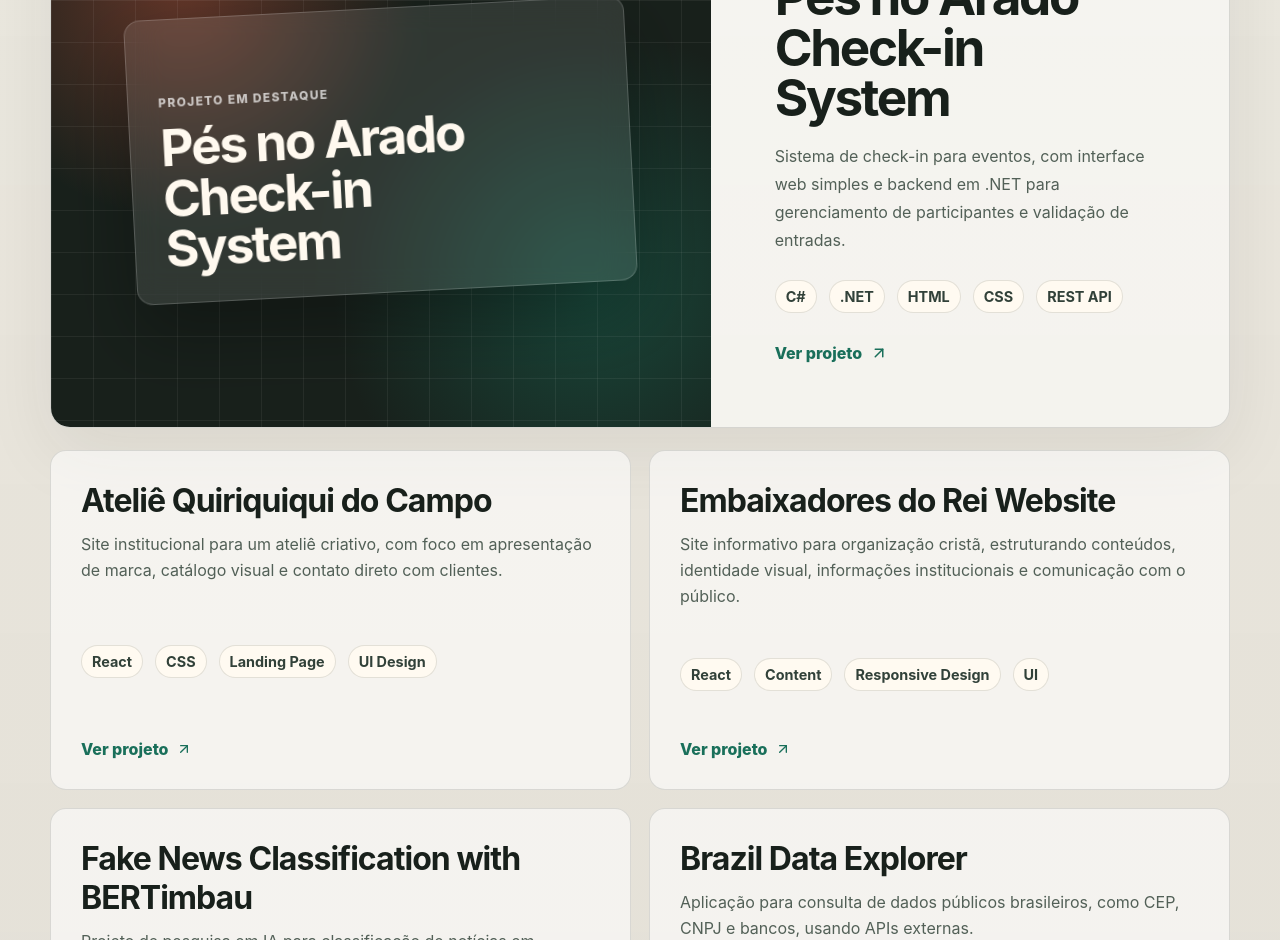
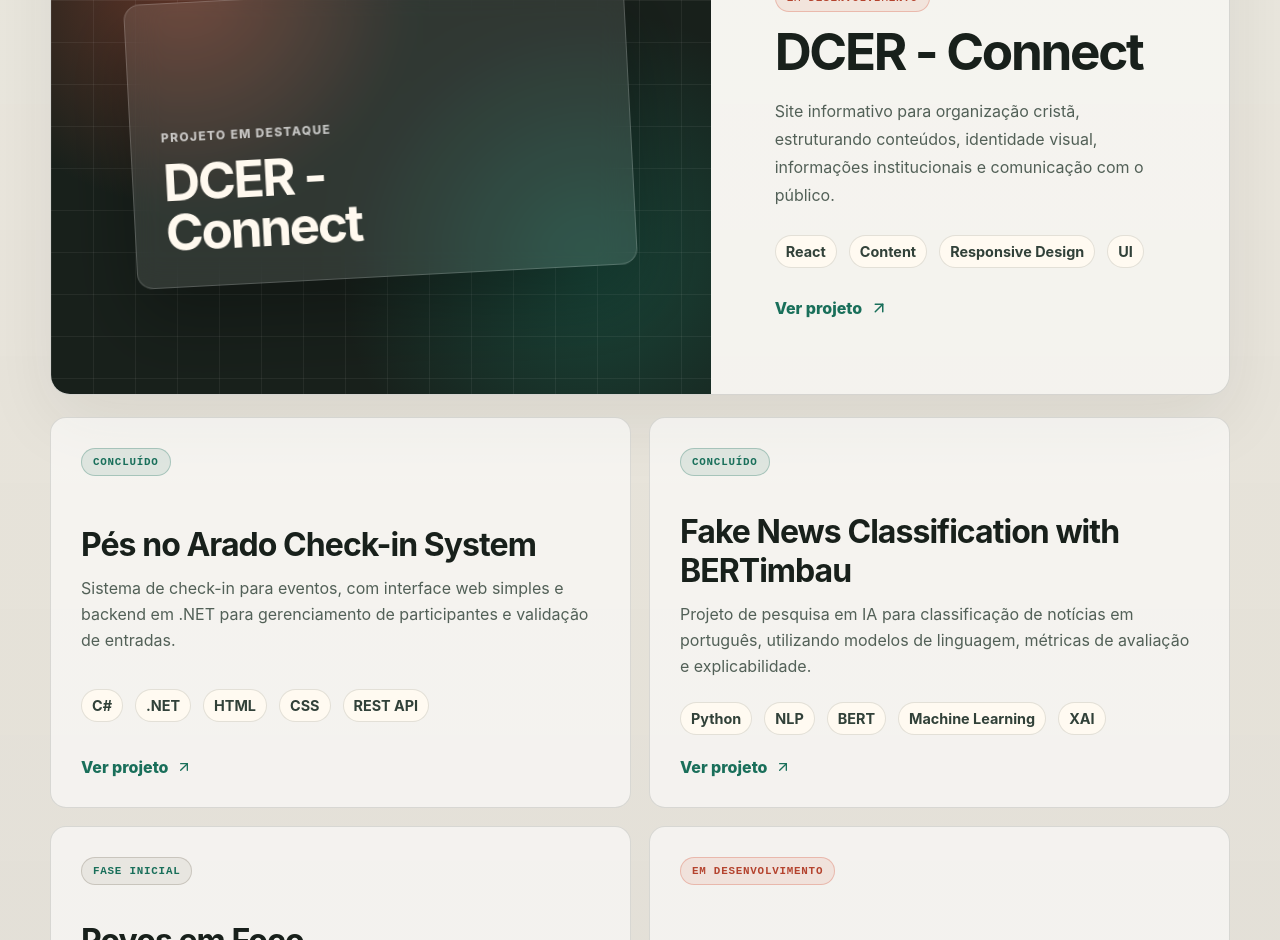
Before and after one commit to pedroramos-r4mos87/portfolio-react-pedro-ramos, a React (Vite) app: page / in a window 1280 px wide. Shown: the part 1860-2800 px from the top of the page. Built offline with nearby package versions, Linux system fonts and the light colour scheme.

Commit message:
feat: finalize portfolio projects and links

```diff
--- a/src/main.jsx
+++ b/src/main.jsx
@@ -65,6 +65,12 @@ const content = {
       viewProject: "Ver projeto",
     },
 
+    projectStatus:{
+      completed: "Concluído",
+      inProgress: "Em desenvolvimento",
+      earlyStage: "Fase inicial",
+    },
+
     skillsSection: {
       kicker: "Skills",
       title: "Ferramentas que uso no dia a dia",
@@ -120,46 +126,45 @@ const content = {
 
     projects: [
       {
+        title: "DCER - Connect",
+        description:
+          "Site informativo para organização cristã, estruturando conteúdos, identidade visual, informações institucionais e comunicação com o público.",
+        tags: ["React", "Content", "Responsive Design", "UI"],
+        link: "https://github.com/pedroramos-r4mos87/embaixadores-do-rei-ms",
+        status: "inProgress",
+      },
+      {
         title: "Pés no Arado Check-in System",
         description:
           "Sistema de check-in para eventos, com interface web simples e backend em .NET para gerenciamento de participantes e validação de entradas.",
         tags: ["C#", ".NET", "HTML", "CSS", "REST API"],
-        link: "#",
+        link: "https://github.com/RohpCompany/PesNoArado.API",
+        status: "completed",
+      },
+      {
+        title: "Fake News Classification with BERTimbau",
+        description:
+        "Projeto de pesquisa em IA para classificação de notícias em português, utilizando modelos de linguagem, métricas de avaliação e explicabilidade.",
+        tags: ["Python", "NLP", "BERT", "Machine Learning", "XAI"],
+        link: "/documents/tcc-final-version.pdf",
+        status: "completed",
+        linkLabel: "Ver pesquisa",
+      },
+      {
+        title: "Povos em Foco",
+        description:
+          "Plataforma para consulta e exploração de dados sobre povos, regiões, culturas e religiões ao redor do mundo, integrando informações de APIs externas em uma experiência visual, organizada e acessível.",
+        tags: ["C#", ".NET", "REST API", "External APIs", "PostgreSQL"],
+        link: "https://github.com/pedroramos-r4mos87/povos-em-foco",
+        status: "earlyStage",
       },
       {
         title: "Ateliê Quiriquiqui do Campo",
         description:
           "Site institucional para um ateliê criativo, com foco em apresentação de marca, catálogo visual e contato direto com clientes.",
         tags: ["React", "CSS", "Landing Page", "UI Design"],
-        link: "#",
-      },
-      {
-        title: "Embaixadores do Rei Website",
-        description:
-          "Site informativo para organização cristã, estruturando conteúdos, identidade visual, informações institucionais e comunicação com o público.",
-        tags: ["React", "Content", "Responsive Design", "UI"],
-        link: "#",
-      },
-      {
-        title: "Fake News Classification with BERTimbau",
-        description:
-          "Projeto de pesquisa em IA para classificação de notícias em português, utilizando modelos de linguagem, métricas de avaliação e explicabilidade.",
-        tags: ["Python", "NLP", "BERT", "Machine Learning", "XAI"],
-        link: "#",
-      },
-      {
-        title: "Brazil Data Explorer",
-        description:
-          "Aplicação para consulta de dados públicos brasileiros, como CEP, CNPJ e bancos, usando APIs externas.",
-        tags: ["React", "API Integration", "BrasilAPI"],
-        link: "#",
-      },
-      {
-        title: "EventFlow",
-        description:
-          "Sistema genérico para inscrição, gerenciamento e check-in de participantes em eventos.",
-        tags: ["React", ".NET", "PostgreSQL", "Dashboard"],
-        link: "#",
+        link: "https://github.com/pedroramos-r4mos87/atelie-quiriquiqui-do-campo",
+        status: "inProgress",
       },
     ],
   },
@@ -210,6 +215,11 @@ const content = {
       kicker: "Projects",
       title: "Featured work",
       viewProject: "View project",
+    },
+    projectStatus:{
+      completed: "Completed",
+      inProgress: "In progress",
+      earlyStage: "Early stage",
     },
 
     skillsSection: {
@@ -267,46 +277,45 @@ const content = {
 
     projects: [
       {
+        title: "DCER Connect",
+        description:
+          "Digital platform for a Christian organization, designed to centralize content, institutional information, events, resources, and communication with its community.",
+        tags: ["React", ".NET", "PostgreSQL", "Responsive Design"],
+        link: "https://github.com/pedroramos-r4mos87/embaixadores-do-rei-ms",
+        status: "inProgress",
+      },
+      {
         title: "Pés no Arado Check-in System",
         description:
-          "Event check-in system with a simple web interface and a .NET backend for participant management and entry validation.",
+          "Event check-in system with a simple web interface and a .NET backend for participant management, registration tracking, and entry validation.",
         tags: ["C#", ".NET", "HTML", "CSS", "REST API"],
-        link: "#",
+        link: "https://github.com/RohpCompany/PesNoArado.API",
+        status: "completed",
+      },
+      {
+        title: "Fake News Classification with BERTimbau",
+        description:
+          "Artificial intelligence research project focused on Portuguese fake news classification using language models, evaluation metrics, cross-domain analysis, and explainability techniques.",
+        tags: ["Python", "NLP", "BERT", "Machine Learning", "XAI"],
+        link: "/documents/tcc-final-version.pdf",
+        status: "completed",
+        linkLabel: "View research",
+      },
+      {
+        title: "Povos em Foco",
+        description:
+          "Platform for exploring data about peoples, regions, cultures, and religions around the world, integrating external APIs into an organized, accessible, and visual experience.",
+        tags: ["C#", ".NET", "REST API", "External APIs", "PostgreSQL"],
+        link: "https://github.com/pedroramos-r4mos87/povos-em-foco",
+        status: "earlyStage",
       },
       {
         title: "Ateliê Quiriquiqui do Campo",
         description:
-          "Institutional website for a creative atelier, focused on brand presentation, visual catalog, and direct customer contact.",
+          "Institutional website for a creative atelier, focused on brand presentation, visual identity, product showcases, and direct customer contact.",
         tags: ["React", "CSS", "Landing Page", "UI Design"],
-        link: "#",
-      },
-      {
-        title: "DCER - Connect",
-        description:
-          "Informational website for a Christian organization, structuring content, visual identity, institutional information, and public communication.",
-        tags: ["React", "Content", "Responsive Design", "UI"],
-        link: "#",
-      },
-      {
-        title: "Fake News Classification with BERTimbau",
-        description:
-          "AI research project for Portuguese fake news classification using language models, evaluation metrics, and explainability.",
-        tags: ["Python", "NLP", "BERT", "Machine Learning", "XAI"],
-        link: "#",
-      },
-      {
-        title: "Brazil Data Explorer",
-        description:
-          "Application for searching Brazilian public data such as ZIP codes, company records, and banks using external APIs.",
-        tags: ["React", "API Integration", "BrasilAPI"],
-        link: "#",
-      },
-      {
-        title: "EventFlow",
-        description:
-          "Generic system for event registration, participant management, and check-in tracking.",
-        tags: ["React", ".NET", "PostgreSQL", "Dashboard"],
-        link: "#",
+        link: "https://github.com/pedroramos-r4mos87/atelie-quiriquiqui-do-campo",
+        status: "inProgress",
       },
     ],
   },
@@ -655,6 +664,9 @@ function toggleLanguage() {
               ? "Projeto em destaque"
               : "Featured project"}
           </p>
+          <span className={`projectStatus ${data.projects[0].status}`}>
+            {data.projectStatus[data.projects[0].status]}
+          </span>
 
           <h3>{data.projects[0].title}</h3>
 
@@ -680,6 +692,10 @@ function toggleLanguage() {
       <div className="projectGrid">
         {data.projects.slice(1).map((project) => (
           <article className="projectCard" key={project.title}>
+            <span className={`projectStatus ${project.status}`}>
+              {data.projectStatus[project.status]}
+            </span>
+
             <div>
               <h3>{project.title}</h3>
               <p>{project.description}</p>
--- a/src/styles.css
+++ b/src/styles.css
@@ -55,8 +55,8 @@ p {
   position: fixed;
   z-index: 100;
   top: 0;
-  left: 0;
-
+  right: 0;
+  left: auto;
   width: 100%;
 
   border-bottom: 1px solid rgba(24, 32, 27, 0.12);
@@ -65,14 +65,16 @@ p {
   backdrop-filter: blur(18px);
 
   transition:
-    width 420ms cubic-bezier(0.22, 1, 0.36, 1),
-    height 420ms cubic-bezier(0.22, 1, 0.36, 1),
-    top 420ms cubic-bezier(0.22, 1, 0.36, 1),
-    left 420ms cubic-bezier(0.22, 1, 0.36, 1),
-    right 420ms cubic-bezier(0.22, 1, 0.36, 1),
-    border-radius 420ms cubic-bezier(0.22, 1, 0.36, 1),
-    background 300ms ease,
-    box-shadow 300ms ease;
+  width 600ms cubic-bezier(0.22, 1, 0.36, 1),
+  top 600ms cubic-bezier(0.22, 1, 0.36, 1),
+  right 600ms cubic-bezier(0.22, 1, 0.36, 1),
+  transform 600ms cubic-bezier(0.22, 1, 0.36, 1),
+  border-radius 500ms cubic-bezier(0.22, 1, 0.36, 1),
+  border-color 300ms ease,
+  background 300ms ease,
+  box-shadow 400ms ease;
+
+  will-change: width, top, right, transform;
 }
 
 .topBarInner {
@@ -86,9 +88,11 @@ p {
   gap: 18px;
 
   transition:
-    width 420ms cubic-bezier(0.22, 1, 0.36, 1),
-    min-height 420ms cubic-bezier(0.22, 1, 0.36, 1),
-    padding 420ms cubic-bezier(0.22, 1, 0.36, 1);
+    width 500ms cubic-bezier(0.22, 1, 0.36, 1),
+    min-height 500ms cubic-bezier(0.22, 1, 0.36, 1),
+    gap 400ms ease,
+    padding 500ms cubic-bezier(0.22, 1, 0.36, 1),
+    opacity 240ms ease;
 }
 
 .brandMark {
@@ -189,20 +193,22 @@ p {
 
 .topBar.topBarScrolled {
   top: 50%;
+  right: 18px;
   left: auto;
-  right: 18px;
 
   width: 72px;
-  height: auto;
-
-  border: 1px solid rgba(24, 32, 27, 0.14);
+
   border-radius: 22px;
 
-  background: rgba(246, 242, 234, 0.92);
+  background: rgba(246, 242, 234, 0.58);
+  backdrop-filter: blur(14px);
+  -webkit-backdrop-filter: blur(14px);
+
+  border: 1px solid rgba(255, 255, 255, 0.38);
 
   box-shadow:
-    0 24px 65px rgba(24, 32, 27, 0.14),
-    0 0 0 1px rgba(255, 255, 255, 0.34);
+    0 24px 65px rgba(24, 32, 27, 0.12),
+    inset 0 1px 0 rgba(255, 255, 255, 0.35);
 
   transform: translateY(-50%);
 }
@@ -234,7 +240,7 @@ p {
 
   border-radius: 14px;
 
-  background: transparent;
+  background: rgba(255, 255, 255, 0.14);
 
   overflow: hidden;
 
@@ -264,9 +270,25 @@ p {
     transform 180ms ease;
 }
 
+.topBar .brandMark,
+.topBar .navLinks,
+.topBar .languageToggle {
+  transition:
+    opacity 260ms ease,
+    transform 420ms cubic-bezier(0.22, 1, 0.36, 1);
+}
+
+.topBar.topBarScrolled .brandMark {
+  transform: scale(0.94);
+}
+
+.topBar.topBarScrolled .navLinks {
+  transform: translateY(0);
+}
+
 .topBar.topBarScrolled .navLinks a:hover,
 .topBar.topBarScrolled .navLinks a.active {
-  background: #18201b;
+  background: rgba(24, 32, 27, 0.88);
   color: #fff9ef;
 }
 
@@ -287,8 +309,15 @@ p {
 }
 
 .topBar.topBarScrolled:hover {
-  width: 210px;
-}
+  width: 220px;
+
+  background: rgba(246, 242, 234, 0.82);
+  backdrop-filter: blur(18px);
+  -webkit-backdrop-filter: blur(18px);
+
+  box-shadow:
+    0 30px 80px rgba(24, 32, 27, 0.16),
+    0 0 0 1px rgba(255, 255, 255, 0.45);}
 
 .topBar.topBarScrolled:hover .topBarInner {
   align-items: stretch;
@@ -299,6 +328,12 @@ p {
   justify-content: flex-end;
   gap: 12px;
   padding: 0 14px;
+  transition:
+    width 420ms cubic-bezier(0.22, 1, 0.36, 1),
+    padding 420ms cubic-bezier(0.22, 1, 0.36, 1),
+    background 220ms ease,
+    color 220ms ease,
+    transform 220ms ease;
 }
 
 .topBar.topBarScrolled:hover .navLabel {
@@ -310,11 +345,12 @@ p {
 }
 
 .topBar.topBarScrolled:hover .languageToggle {
-  display: inline-flex;
-
-  align-self: center;
-
-  animation: navigationFade 260ms ease both;
+  max-height: 48px;
+  margin-top: 2px;
+
+  opacity: 1;
+  pointer-events: auto;
+  transform: translateY(0) scale(1);
 }
 
 @keyframes navigationFade {
@@ -1104,6 +1140,41 @@ h2 {
   line-height: 1.62;
 }
 
+.projectStatus{
+  display: inline-flex;
+  align-items: center;
+  width: fit-content;
+
+  margin-bottom: 14px;
+  padding: 7px 11px;
+
+  border: 1px solid;
+  border-radius: 999px;
+
+  font-family: "JetBrains Mono", monospace;
+  font-size: 0.68rem;
+  font-weight: 800;
+  letter-spacing: 0.07em;
+  text-transform: uppercase;
+}
+
+.projectStatus.completed{
+  border-color: rgba(25,111,90,0.28);
+  background: rgba(25,111,90,0.1);
+  color:#196f5a;
+}
+
+.projectStatus.inProgress{
+  border-color: rgba(214, 87, 61 , 0.3);
+  background: rgba(214,87,61,0.1);
+  color:#b4432e;
+}
+
+.projectStatus.earlyStage{
+  border-color: rgba(103,91,73,0.24);
+  background: rgba(103,91,73,0.08);
+  color:#196f5a;
+}
 .tagRow {
   gap: 12px;
 }
@@ -1324,6 +1395,19 @@ footer a {
 
   .topBar.topBarScrolled .languageToggle {
     display: inline-flex;
+    max-height: 0;
+    margin: 0;
+    overflow: hidden;
+
+    opacity: 0;
+    pointer-events: none;
+    transform: translateY(-8px) scale(0.92);
+
+    transition:
+      max-height 350ms ease,
+      margin 350ms ease,
+      opacity 220ms ease,
+      transform 350ms cubic-bezier(0.22, 1, 0.36, 1);
   }
 }
 
@@ -1374,22 +1458,14 @@ footer a {
     grid-template-columns: 1fr;
   }
 
-   .topBar,
+  .topBar,
   .topBar.topBarScrolled,
   .topBar.topBarScrolled:hover {
-    position: sticky;
-
     top: 0;
-    left: 0;
+    right: 0;
+    left: auto;
 
     width: 100%;
-    height: auto;
-
-    border: 0;
-    border-bottom: 1px solid rgba(24, 32, 27, 0.12);
-    border-radius: 0;
-
-    box-shadow: none;
 
     transform: none;
   }
```
Also changed, not shown: 5 other files (tests, documents, lock files or other folders).
